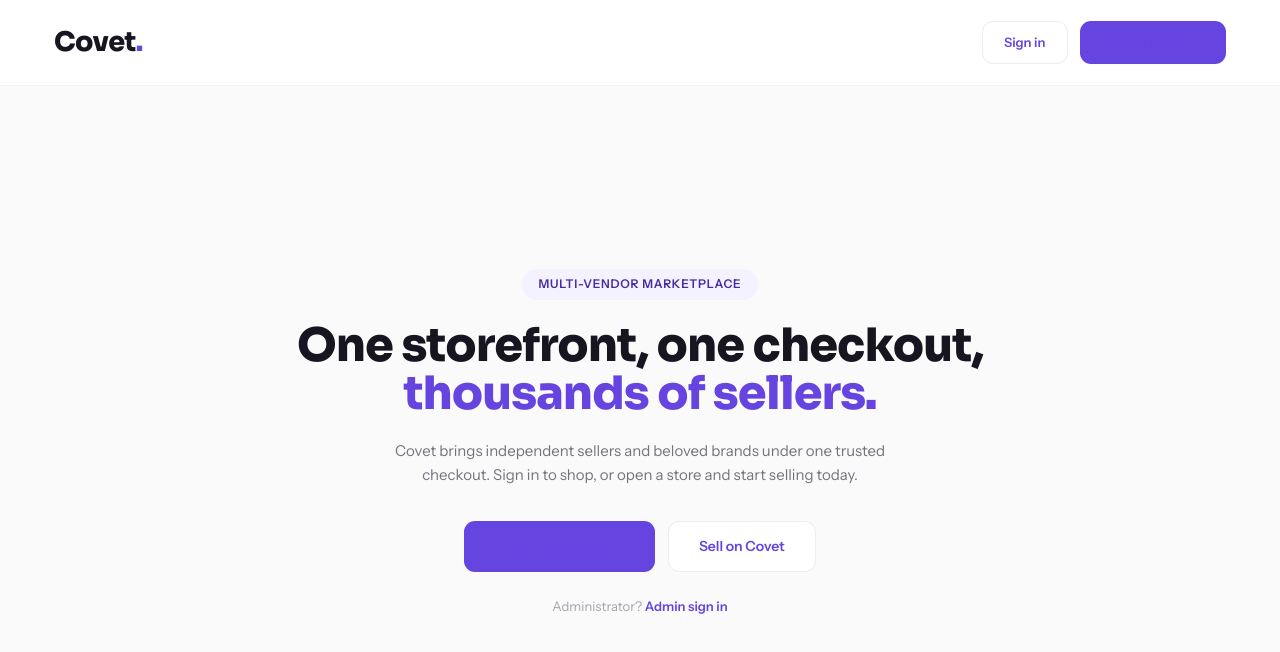
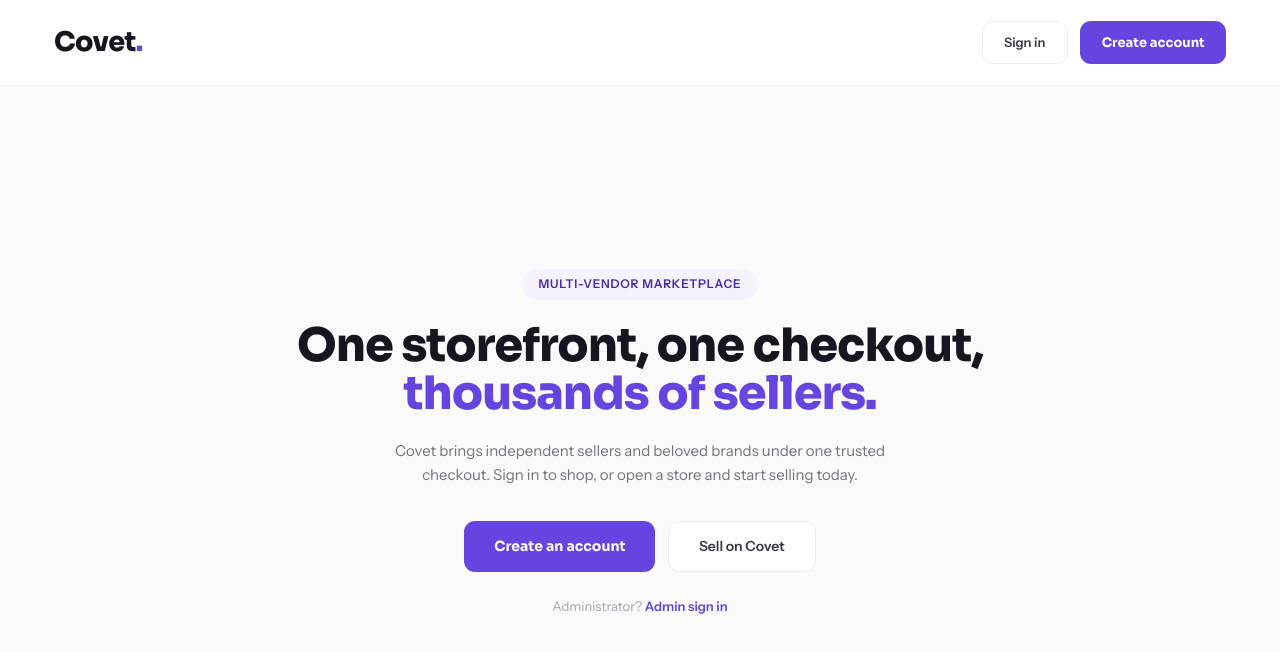
Before and after one commit to easylearningbd/next.js-multi-vendor-ecommerce, a Next.js app: page / in a window 1280 px wide. Shown: the top 652 px of the page. Built offline with nearby package versions, Linux system fonts and the light colour scheme; no server answers.

Commit message:
92 Fixed Bugs in Vendor Product Listing

```diff
--- a/app/globals.css
+++ b/app/globals.css
@@ -26,6 +26,7 @@
   --color-line: #ececf1;
   --color-line-soft: #f1f0f4;
   --color-surface: #ffffff;
+  --color-white: #ffffff;
   --color-bg: #fafafa;
   --color-bg-dash: #f4f3f7;
   --color-bg-subtle: #fbfafc;
@@ -93,12 +94,17 @@
   -webkit-font-smoothing: antialiased;
 }
 
+/* Base-layer defaults so text-color utilities (e.g. text-white on button-styled
+   <Link>s) can override the default link color. Unlayered rules would otherwise win
+   over Tailwind v4 utilities. */
+@layer base {
   a {
     color: var(--color-iris-500);
     text-decoration: none;
   }
   a:hover {
     color: var(--color-iris-600);
+  }
 }
 ::selection {
   background: var(--color-iris-100);
--- a/components/products/ProductForm.tsx
+++ b/components/products/ProductForm.tsx
@@ -412,7 +412,9 @@
               <p className="rounded-xl border border-iris-100 bg-iris-50 px-4 py-3 font-sans text-[12px] leading-[1.5] text-accent-fg">
                 Stock is managed per variation below.
               </p>
-              <input type="hidden" name="stock" value="0" />
+              {/* No stock input here on purpose: the server forces top-level stock to 0
+                  when variations exist, and defaults a missing value to 0. Rendering a
+                  hidden input would flip the stock field uncontrolled→controlled. */}
             </div>
           )}
         </div>
```
Lines whose indentation alone changed are shown as unchanged.
